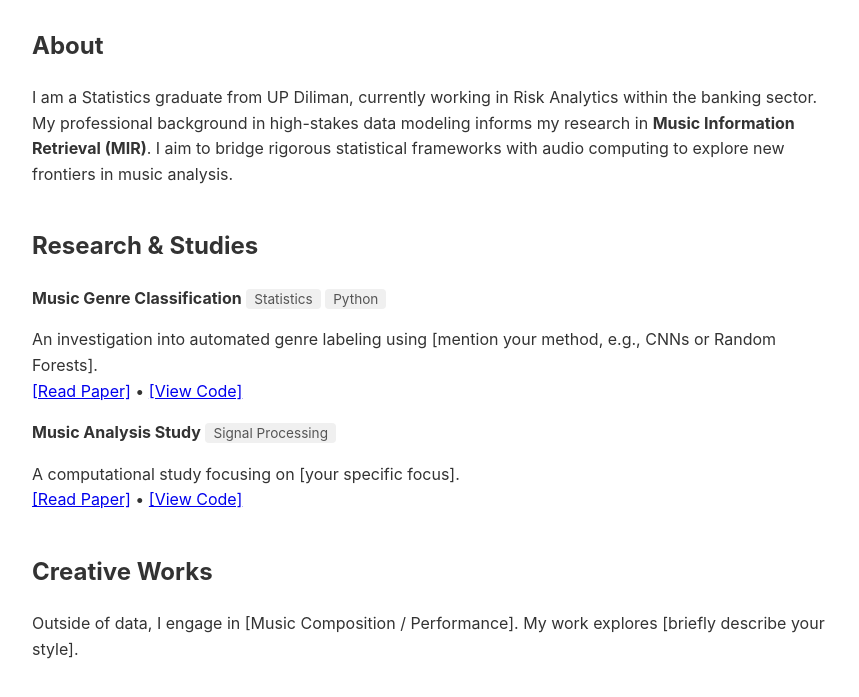
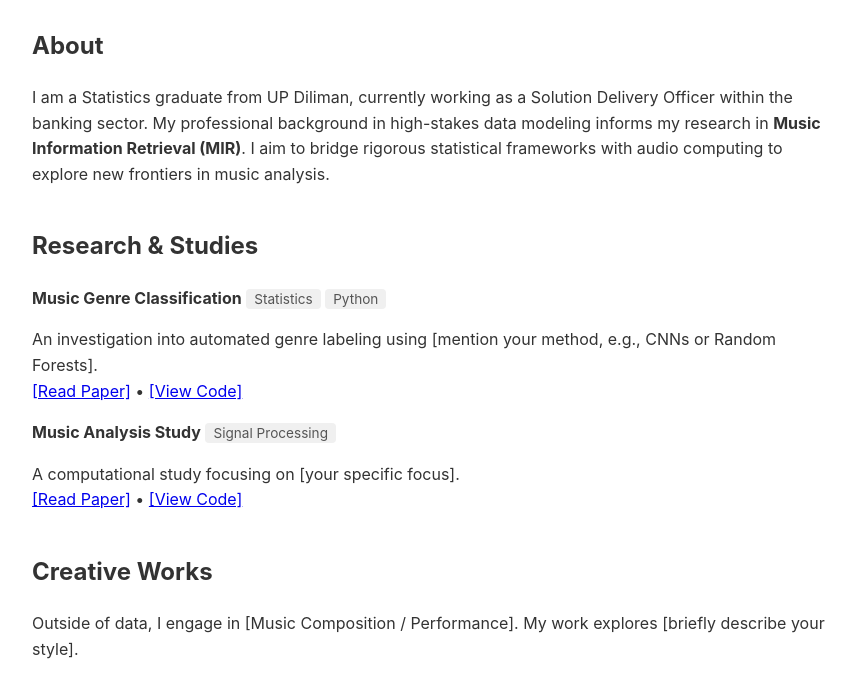
Before and after one commit to vcarselaine-bit/vcarselaine-bit.github.io, a plain HTML site: page index.html in a window 1280 px wide. Shown: the part 237-934 px from the top of the page, without its empty margins (208-1067 px from the left). Drawn offline with Linux system fonts and the light colour scheme.

Commit message:
Update index.html

```diff
--- a/index.html
+++ b/index.html
@@ -40,7 +40,7 @@
 
 <section id="about">
     <h2>About</h2>
-    <p>I am a Statistics graduate from UP Diliman, currently working in Risk Analytics within the banking sector. My professional background in high-stakes data modeling informs my research in <strong>Music Information Retrieval (MIR)</strong>. I aim to bridge rigorous statistical frameworks with audio computing to explore new frontiers in music analysis.</p>
+    <p>I am a Statistics graduate from UP Diliman, currently working as a Solution Delivery Officer within the banking sector. My professional background in high-stakes data modeling informs my research in <strong>Music Information Retrieval (MIR)</strong>. I aim to bridge rigorous statistical frameworks with audio computing to explore new frontiers in music analysis.</p>
 </section>
 
 <section id="research">
```
